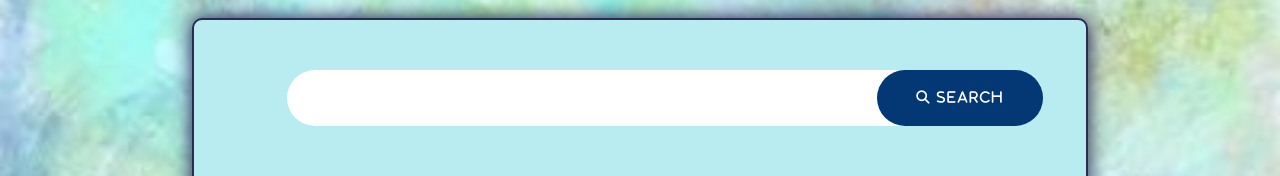
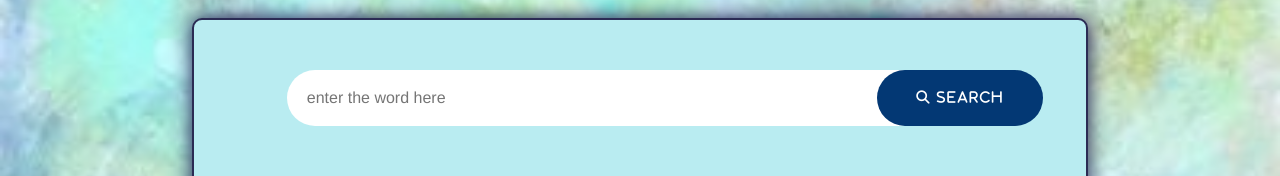
Before and after one commit to prachii79/dictionary, a plain HTML site: page index.html in a window 1280 px wide. Shown: the part 182-358 px from the top of the page. Drawn offline with Linux system fonts and the light colour scheme.

Commit message:
modified html file

```diff
--- a/index.html
+++ b/index.html
@@ -12,7 +12,7 @@
         <span>Dictionary</span>
         <div id="wrapper">
             <div id="main">
-                <input type="text">
+                <input type="text" placeholder="enter the word here">
                 <button class="fa fa-search btn">&nbsp;search</button>
                 <ol id="listContainer"></ol>
             </div>
```
